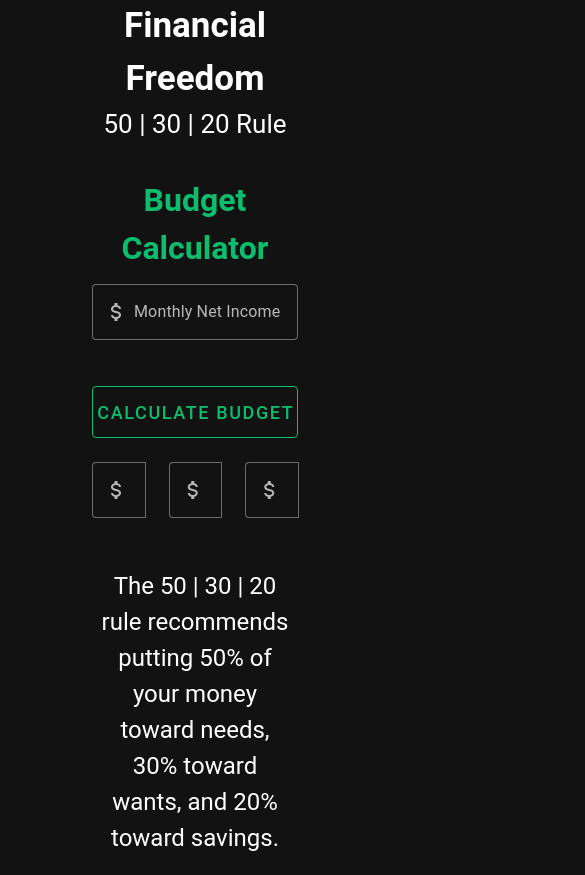
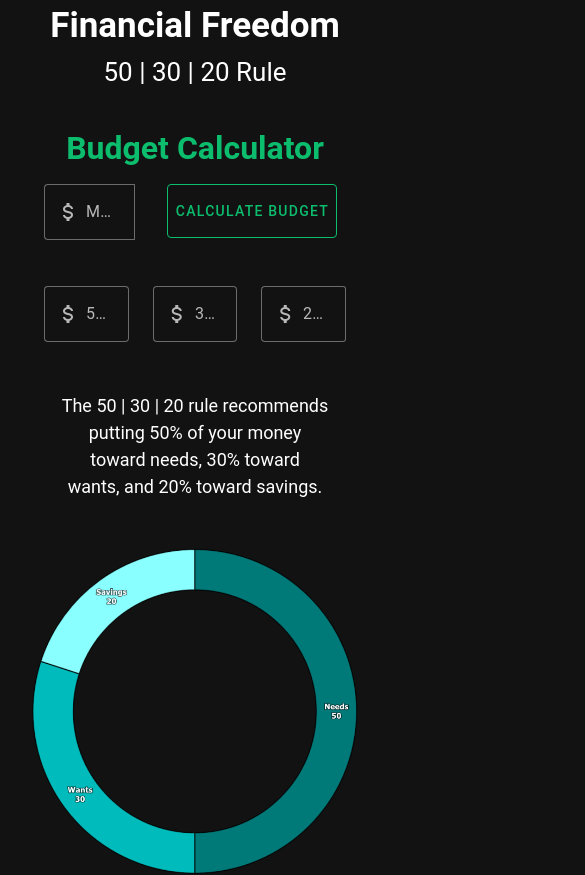
Before and after one commit to HCMariah/Finacial-Freedom_planner, a Vue app: page / in a window 390 px wide. Shown: the top 875 px of the page, 585 px wide, since content can reach past the window. Built offline with nearby package versions, Linux system fonts and the light colour scheme.

Commit message:
updating mobile view port

```diff
--- a/src/components/Body.vue
+++ b/src/components/Body.vue
@@ -1,8 +1,8 @@
 <template>
-    <p style="text-align: center; font-size: x-large;">The 50 | 30 | 20 rule recommends putting 50% of your money toward needs, 30% toward wants, and 20%
+    <p style="text-align: center; font-size: large;">The 50 | 30 | 20 rule recommends putting 50% of your money toward needs, 30% toward wants, and 20%
         toward savings.</p>
     <div class="Chart">
-        <img src="../assets/icons/Chart.png" alt="Chart showing the 50 | 30 | 20 rule.">
+        <img src="../assets/icons/Chart.png" alt="Chart showing the 50 | 30 | 20 rule." style="width: 100%; height: auto;">
     </div>
     <div class="content">
         <div class="needs">
@@ -48,10 +48,14 @@
     text-align: center;
     padding-bottom: 2rem;
     padding-top: 2rem;
+
 }
 .content {
     display: inline-block;
     text-align: left;
+    margin-left: 5%;
+    margin-right: 5%;
+    width: 100%;
 }
 h2 {
     font-weight: bolder;
@@ -59,5 +63,6 @@ h2 {
 }
 p{
     padding: 1rem;
+    width: 100%;
 }
 </style>
--- a/src/components/BudgetCalculation.vue
+++ b/src/components/BudgetCalculation.vue
@@ -10,7 +10,7 @@
                         type="number" hide-spin-buttons />
                 </v-col>
                 <v-col>
-                    <v-btn class="button" theme="dark" width="100%" size="x-large" color="#0CBD6E" variant="outlined"
+                    <v-btn class="button" theme="dark" width="90%" height="70%" color="#0CBD6E" variant="outlined"
                         @click="calculate">Calculate
                         Budget</v-btn>
                 </v-col>
--- a/src/views/HomeView.vue
+++ b/src/views/HomeView.vue
@@ -18,10 +18,11 @@ import Bottom from '@/components/Bottom.vue';
 <style>
 .container {
   width: 100%;
-  padding-right: 5rem;
-  padding-left: 5rem;
+  padding-right: 2rem;
+  padding-left: 2rem;
   padding-bottom: 1rem;
   text-align: center;
+  text-wrap:balance;
 }
 a {
   text-decoration: none;
```
